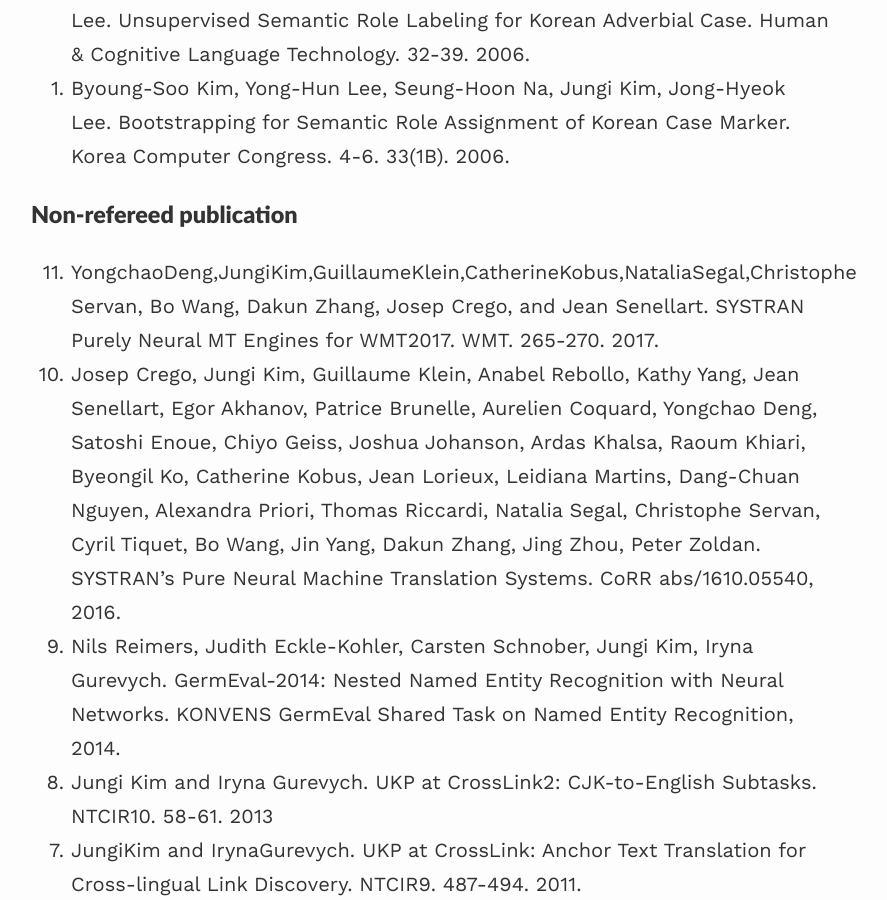
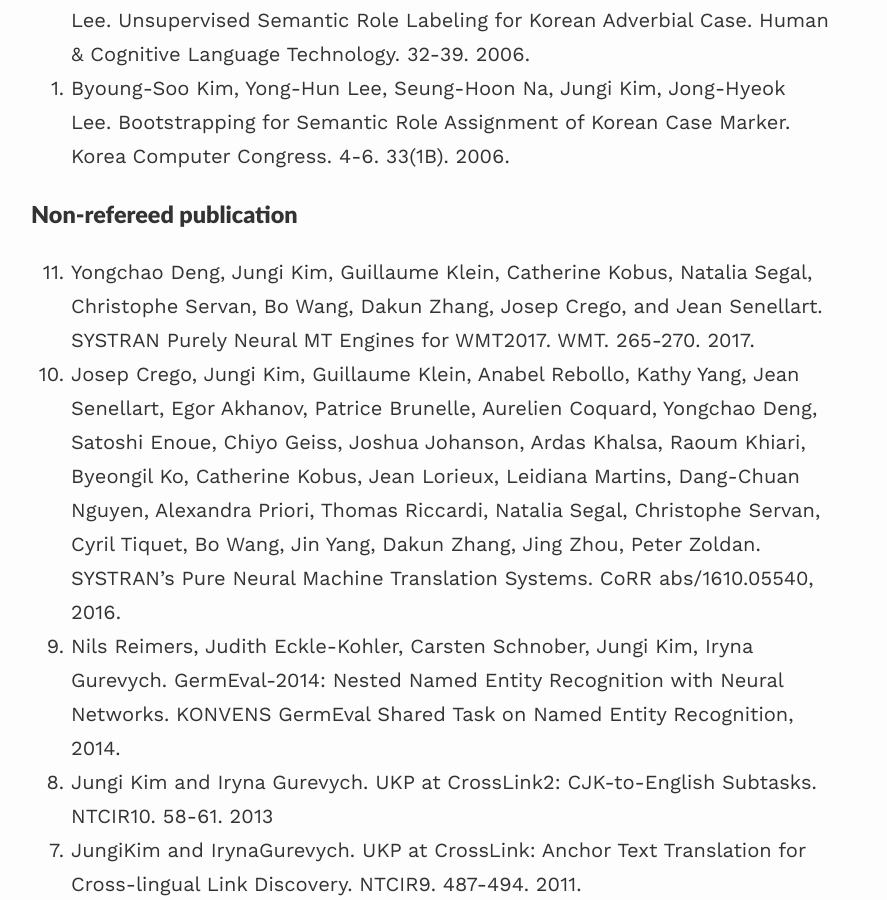
Before and after one commit to jungikim/jungikim.github.io, a Jekyll site: the page built from _pages/publications.md, in a window 1280 px wide and 900 px high, scrolled down 2722 px. Shown: the whole window, without its empty margins (209-1096 px from the left). Built offline with Jekyll 4.4.1, drawn with Linux system fonts in a browser that asks for light colours; nearby versions of some CDN libraries; a style sheet for code colours, icons or effects is not loaded.

Commit message:
Update publications.md

```diff
--- a/_pages/publications.md
+++ b/_pages/publications.md
@@ -43,7 +43,7 @@
 {: reversed="reversed"}
 
 ### Non-refereed publication
-0. YongchaoDeng,JungiKim,GuillaumeKlein,CatherineKobus,NataliaSegal,Christophe Servan, Bo Wang, Dakun Zhang, Josep Crego, and Jean Senellart. SYSTRAN Purely Neural MT Engines for WMT2017. WMT. 265-270. 2017.
+0. Yongchao Deng, Jungi Kim, Guillaume Klein, Catherine Kobus, Natalia Segal, Christophe Servan, Bo Wang, Dakun Zhang, Josep Crego, and Jean Senellart. SYSTRAN Purely Neural MT Engines for WMT2017. WMT. 265-270. 2017.
 0. Josep Crego, Jungi Kim, Guillaume Klein, Anabel Rebollo, Kathy Yang, Jean Senellart, Egor Akhanov, Patrice Brunelle, Aurelien Coquard, Yongchao Deng, Satoshi Enoue, Chiyo Geiss, Joshua Johanson, Ardas Khalsa, Raoum Khiari, Byeongil Ko, Catherine Kobus, Jean Lorieux, Leidiana Martins, Dang-Chuan Nguyen, Alexandra Priori, Thomas Riccardi, Natalia Segal, Christophe Servan, Cyril Tiquet, Bo Wang, Jin Yang, Dakun Zhang, Jing Zhou, Peter Zoldan. SYSTRAN’s Pure Neural Machine Translation Systems. CoRR abs/1610.05540, 2016.
 0. Nils Reimers, Judith Eckle-Kohler, Carsten Schnober, Jungi Kim, Iryna Gurevych. GermEval-2014: Nested Named Entity Recognition with Neural Networks. KONVENS GermEval Shared Task on Named Entity Recognition, 2014.
 0. Jungi Kim and Iryna Gurevych. UKP at CrossLink2: CJK-to-English Subtasks. NTCIR10. 58-61. 2013
```
